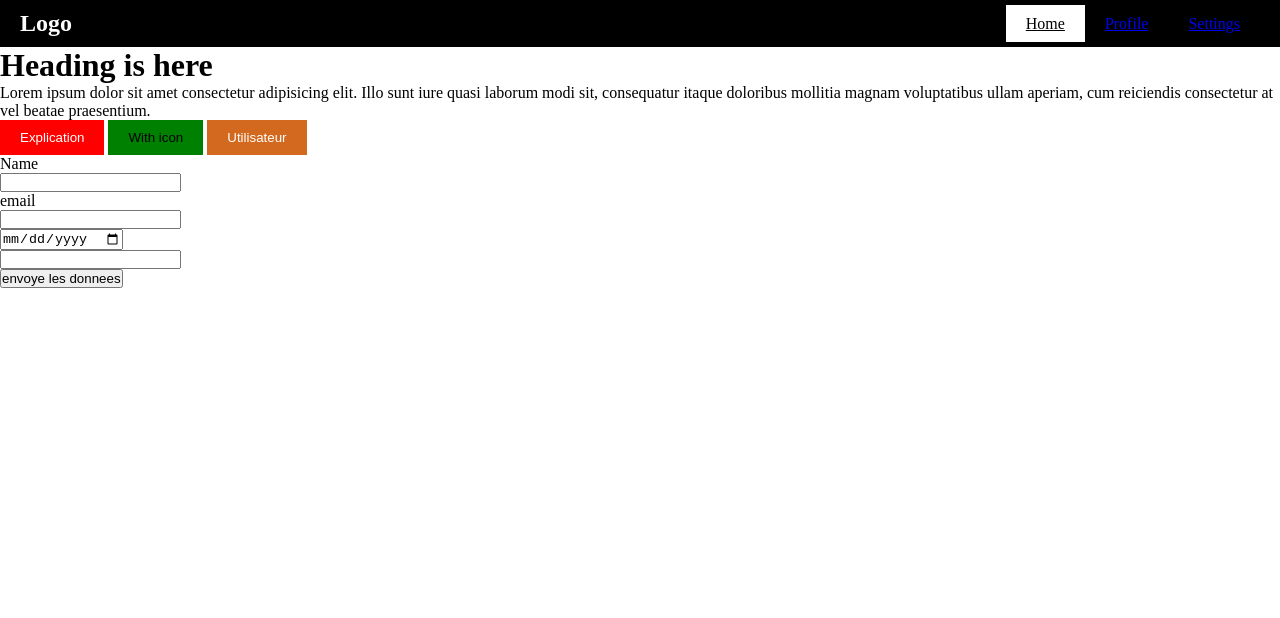
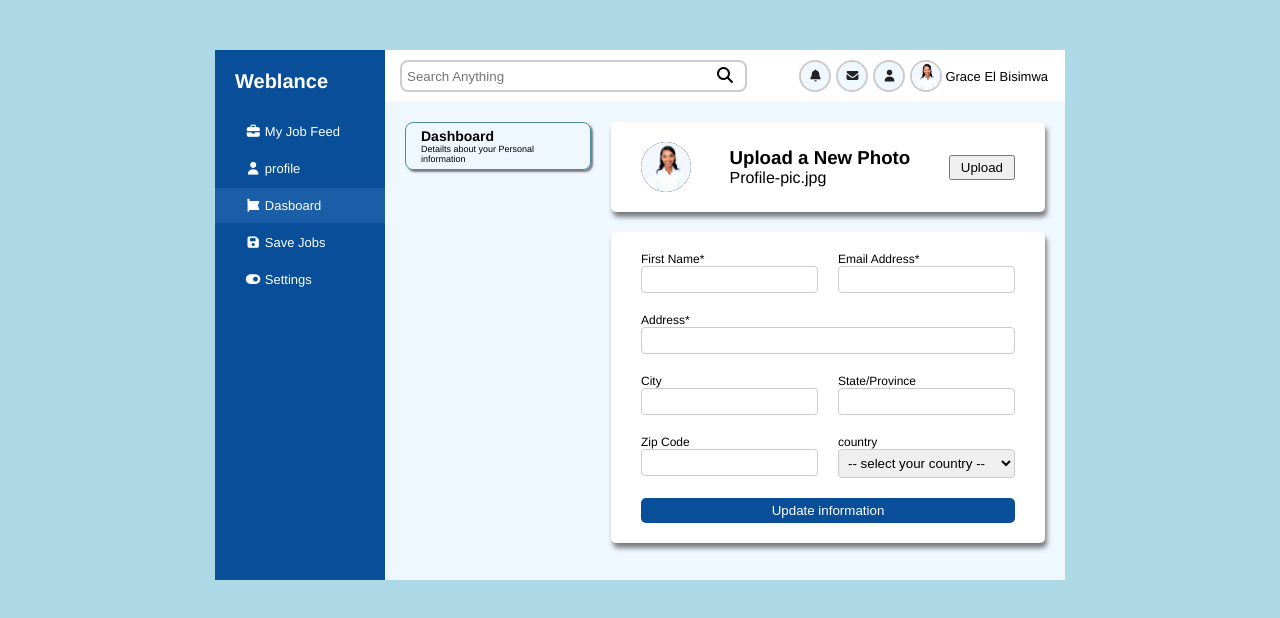
Before and after one commit to Racine14Creator/boot-camp-project-one, a plain HTML site: page index.html in a window 1280 px wide. Drawn offline with Linux system fonts and the light colour scheme.

Commit message:
feat: implementing the UI/UX input field, placeholder attribute

```diff
--- a/index.html
+++ b/index.html
@@ -3,47 +3,156 @@
 <head>
     <meta charset="UTF-8">
     <meta name="viewport" content="width=device-width, initial-scale=1.0">
-    <title>Portfolio</title>
-    <link rel="stylesheet" href="./style.css"/>
+    <title>Document</title>
+    <link rel="stylesheet" href="style-2.css">
+    <link rel="stylesheet" href="https://cdnjs.cloudflare.com/ajax/libs/font-awesome/7.3.1/css/all.css" integrity="sha512-x9WwyMYBnlXMNQ6kQ/Lyzu1NqIhLQKL5Oq6xByfXuRj7s9CskyCbLv/1IjqzJmXwFXWr0ov6jBV7Qbc0hh9nHg==" crossorigin="anonymous" referrerpolicy="no-referrer">
 </head>
 <body>
-    <nav>
-        <h1>Logo</h1>
+    <div class="parent">
+        <aside>
+            <h1>Weblance</h1>
 
             <ul>
-            <li><a href="index.html" class="active">Home</a></li>
-            <li><a href="profile.html">Profile</a></li>
-            <li><a href="settings.html">Settings</a></li>
+                <li>
+                    <a href="my-job-feed.html">
+                        <i class="fa-solid fa-briefcase"></i>
+                        My Job Feed
+                    </a>
+                </li>
+
+                <li>
+                    <a href="germain.html" >
+                        <i class="fa-solid fa-user"></i>
+                        profile</a>
+                </li>
+
+                <li>
+                    <a href="index.html" class="active">
+                        <i class="fa-brands fa-font-awesome"></i>
+                        Dasboard</a>
+                </li>
+
+                <li>
+                    <a href="save-jobs.html"><i class="fa-solid fa-floppy-disk"></i> Save Jobs</a>
+                </li>
+
+                <li>
+                    <a href="settings.html"><i class="fa-solid fa-toggle-on"></i> Settings</a>
+                </li>
             </ul>
+        </aside>
+
+        <main>
+            <nav>
+
+                <form action="">
+                    <input type="search" name="search" placeholder="Search Anything">
+                    <i class="fa-solid fa-search"></i>
+                </form>
+
+                <div class="navigation-menu">
+                    <span class="icon">
+                        <i class="fa-solid fa-bell"></i>
+                    </span>
+
+                    <span class="icon">
+                        <i class="fa-solid fa-envelope"></i>
+                    </span>
+
+                    <span class="icon">
+                        <i class="fa-solid fa-user"></i>
+                    </span>
+
+                    <div class="avatar">
+                        <img width="100px" src="./profile.jpg" alt="AVATAR">
+                        <span class="text">Grace El Bisimwa</span>
+                    </div>
+                </div>
+
             </nav>
 
-    <main>
-        <div>
-            <h1>Heading is here</h1>
+            <div class="container">
+                <div class="aside">
+                    <div class="child">
+                        <h1>Dashboard</h1>
                         <p>
-                Lorem ipsum dolor sit amet consectetur adipisicing elit. Illo sunt iure quasi laborum modi sit, consequatur itaque doloribus mollitia magnam voluptatibus ullam aperiam, cum reiciendis consectetur at vel beatae praesentium.
+                            Detailts about your Personal information
                         </p>
-            <button class="red">
-                Explication
-            </button>
-            <button class="green">
-                With icon
-            </button>
-            <button class="chocolate">
-                Utilisateur
-            </button>
-            <form>
-                <label>Name</label><br/>
-                <input type="text"/><br/>
-                <label>email</label><br/>
-                <input type="email"/><br/>
-                <input type="date"/><br/>
-                <input type="password"/><br/>
-                <input type="submit" value="envoye les donnees"/>
+                    </div>
+                </div>
+
+                <div class="main">
+                    <div class="header">
+                        <div class="profile">
+                            <img width="50px" src="./profile.jpg" alt="Profile Picture">
+                        </div>
+
+                        <div class="detailts">
+                            <h3>Upload a New Photo</h3>
+                            <p>Profile-pic.jpg</p>
+                        </div>
+
+                        <div class="">
+                            <button>Upload</button>
+                        </div>
+                    </div>
+
+                    <div class="form">
+                        <form action="">
+                            <div class="grid-2">
+                                <div class="">
+                                    <label for="firstname">First Name*</label>
+                                    <input type="text" name="firstname" id="firstname">
+                                </div>
+
+                                <div class="">
+                                    <label for="email">Email Address*</label>
+                                    <input type="email" name="email" id="email">
+                                </div>
+                            </div>
+
+                            <div class="">
+                                <label for="location">Address*</label>
+                                <input type="text" id="location">
+                            </div>
+
+                            <div class="grid-2">
+                                <div class="">
+                                    <label for="city">City</label>
+                                    <input type="text" name="city">
+                                </div>
+
+                                <div class="">
+                                    <label for="state">State/Province</label>
+                                    <input type="text" name="state">
+                                </div>
+
+                                <div class="">
+                                    <label for="zcode">
+                                        Zip Code
+                                    </label>
+                                    <input type="number" name="zcode">
+                                </div>
+
+                                <div class="">
+                                    <label for="country">country</label>
+                                    <select name="country" id="country">
+                                        <option value="">-- select your country --</option>
+                                        <option value="RW">Rwanda</option>
+                                        <option value="CD">Congo</option>
+                                        <option value="USA">United State of America</option>
+                                    </select>
+                                </div>
+                            </div>
+
+                            <div class="">
+                                <button>Update information</button>
+                            </div>
                         </form>
-
-
+                    </div>
+                </div>
             </div>
         </main>
+    </div>
 </body>
 </html>
```
Also changed, not shown: germain.html (+4 -5 lines), my-job-feed.html (added, +186 -0 lines), save-job.html (added). Lines whose indentation alone changed are shown as unchanged.
